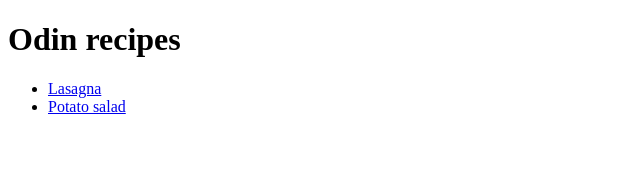
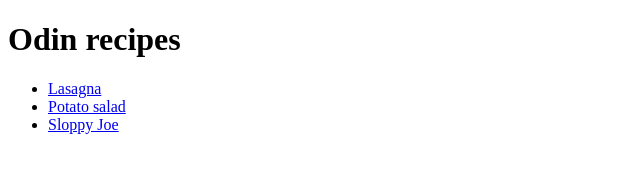
Before and after one commit to Marian421/odin-recipes, a plain HTML site: page index.html in a window 1280 px wide. Shown: the full height of the page, 0-640 px from the left. Drawn offline with Linux system fonts and the light colour scheme.

Commit message:
Add link to Sloppy Joe

```diff
--- a/index.html
+++ b/index.html
@@ -10,7 +10,7 @@
     <ul>
         <li><a href="./recipes/lasagna.html" target="_blank" rel="noopener noreferrer">Lasagna</a></li>
         <li><a href="./recipes/potato_salad.html" target ="_blank" rel="noopener noreferrer">Potato salad</a></li>
-
+        <li><a href="./recipes/sloppy_joe.html" target="_blank" rel="noopener noreferrer">Sloppy Joe</a></li>
     </ul>
 
 
```
